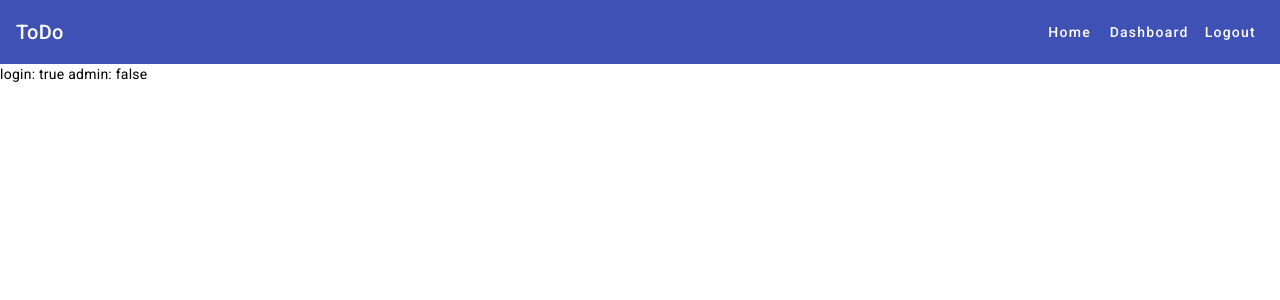
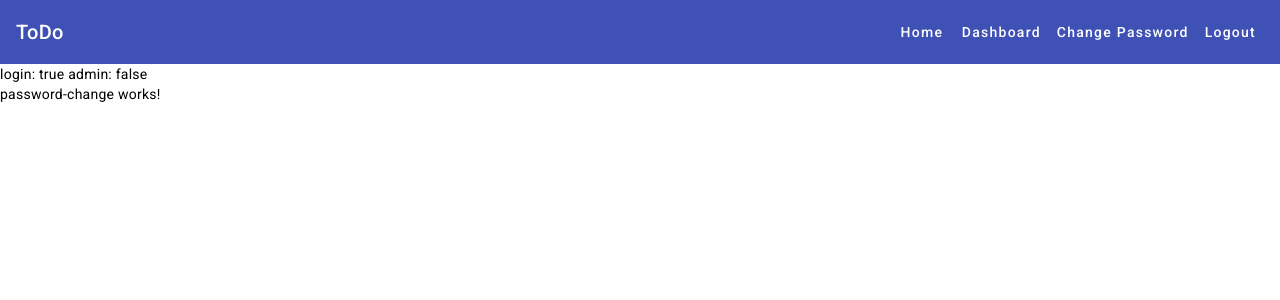
Before and after one commit to SyahrulHuzaimi/ToDoApplication, an Angular app in the folder Frontend/: page /change in a window 1280 px wide. Before the commit this address led to /. Shown: the top 300 px of the page. Built offline with nearby package versions, Linux system fonts and the light colour scheme; sample sign-in values are in the browser's storage.

Commit message:
Added Change Password Button

```diff
--- a/Frontend/src/app/app.routes.ts
+++ b/Frontend/src/app/app.routes.ts
@@ -5,6 +5,7 @@ import { DashboardComponent } from './dashboard/dashboard.component';
 import { authGuard } from './guards/auth-guard.guard';
 import { HomepageComponent } from './homepage/homepage.component';
 import { AdminpageComponent } from './adminpage/adminpage.component';
+import { PasswordChangeComponent } from './password-change/password-change.component';
 
 export const routes: Routes = [
   { path: '', title: 'App Home Page', component: HomepageComponent },
@@ -20,5 +21,10 @@ export const routes: Routes = [
     title: 'App Dashboard Page',
     component: DashboardComponent,
     canActivate: [authGuard]
+  },
+  {path:'change',
+    title: 'Change Password',
+    component: PasswordChangeComponent,
+    canActivate: [authGuard]
   }
 ];
--- a/Frontend/src/app/guards/auth-guard.guard.ts
+++ b/Frontend/src/app/guards/auth-guard.guard.ts
@@ -13,7 +13,7 @@ export const authGuard: CanActivateFn = (
 ) => {
   const authService = inject(AuthService);
   const router = inject(Router);
-  const userRoutes: string[] = ['/dashboard'];
+  const userRoutes: string[] = ['/dashboard', '/change'];
   const adminRoutes: string[] = ["/admin"];
 
   const loggedIn = authService.getLoggedInValue();
--- a/Frontend/src/app/toolbox/toolbox.component.html
+++ b/Frontend/src/app/toolbox/toolbox.component.html
@@ -6,6 +6,7 @@
     <a mat-button routerLink="/">Home</a>
     <a [hidden]="!isAdmin" mat-button routerLink="/admin">Admin</a>
     <a [hidden]="!isLoggedIn" mat-button routerLink="/dashboard">Dashboard</a>
+    <a [hidden]="!isLoggedIn" mat-button routerLink="/change">Change Password</a>
     <a [hidden]="isLoggedIn" mat-button routerLink="/login">Login</a>
     <a [hidden]="isLoggedIn" mat-button routerLink="/register">Register</a>
     <button [hidden]="!isLoggedIn" mat-button (click)="logout()">Logout</button>
```
